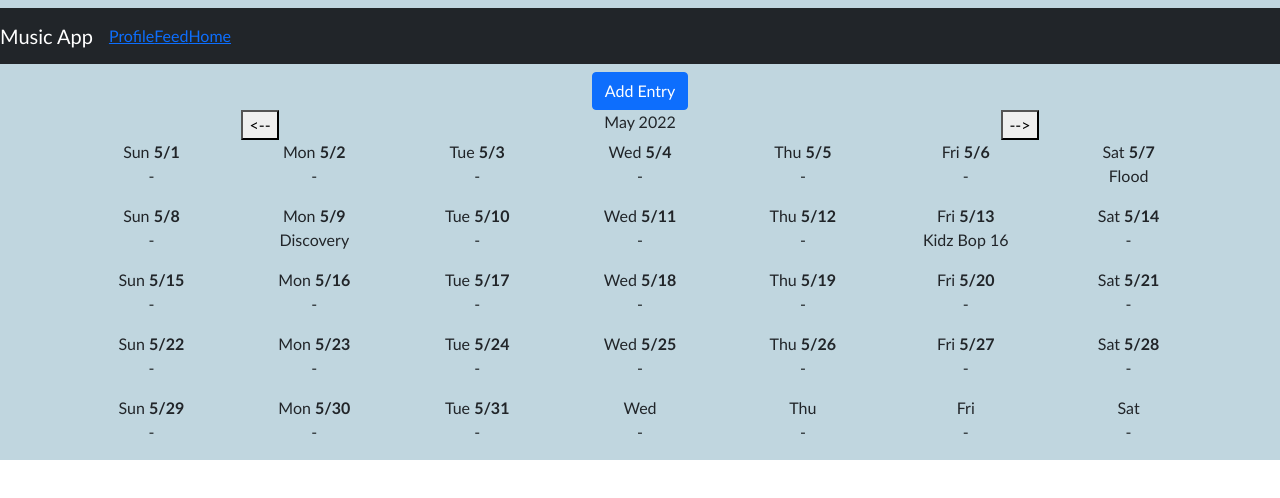
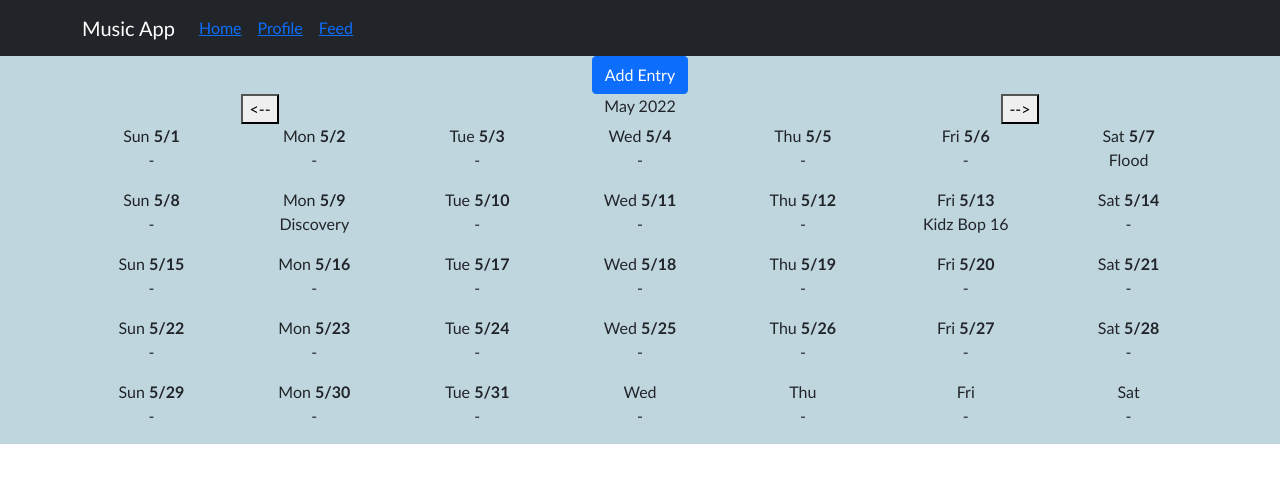
Before and after one commit to ahodori/phase-2-project, a React (Create React App) app: page / in a window 1280 px wide. Shown: the top 498 px of the page. Built offline with nearby package versions, Linux system fonts and the light colour scheme; data requests are answered from the project's data file.

Commit message:
changed header to bootstrap components

```diff
--- a/src/Header.js
+++ b/src/Header.js
@@ -1,6 +1,6 @@
 import React from 'react'
 import { Link } from 'react-router-dom';
-import { Navbar } from 'react-bootstrap';
+import { Nav, Navbar, Container } from 'react-bootstrap';
 import 'bootstrap/dist/css/bootstrap.min.css';
 
 function Header() {
@@ -22,26 +22,18 @@ return (
                 </li>
             </ul>
         </Nav> */}
-        <Navbar>
-            <nav class="navbar navbar-dark bg-dark" id="navbarmain" >
-                <a class="navbar-brand" href="#">Music App</a>
-                    <button class="navbar-toggler" type="button" data-toggle="collapse" data-target="#navbarNav" aria-controls="navbarNav" aria-expanded="false" aria-label="Toggle navigation">
-                        <span class="navbar-toggler-icon"></span>
-                    </button>
-            <div class="collapse navbar-collapse" id="navbarNav">
-                <ul class="navbar-nav">
-                    <li class="nav-item active">
-                        <Link to="/profile">Profile</Link>
-                    </li>
-                    <li class="nav-item">
-                        <Link to="/entries">Feed</Link>
-                    </li>
-                     <li class="nav-item">
-                        <Link to="/">Home</Link>
-                     </li>
-                </ul>
-            </div>
-            </nav>
+        <Navbar expand="lg" bg="dark" variant="dark">
+            <Container>
+            <Navbar.Brand href="#" >Music App</Navbar.Brand>
+            <Nav  id="navbarmain" >
+
+                <Nav.Link><Link to="/">Home</Link></Nav.Link>
+                <Nav.Link><Link to="/profile">Profile</Link></Nav.Link>
+                <Nav.Link><Link to="/entries">Feed</Link></Nav.Link>
+
+
+            </Nav>
+            </Container>
         </Navbar>
         {/* <h1>Music App Title</h1> */}
         {/* <img src="https://icon-library.com/images/small-music-note-icon/small-music-note-icon-14.jpg" className="logo" alt="logo"></img> */}
```
